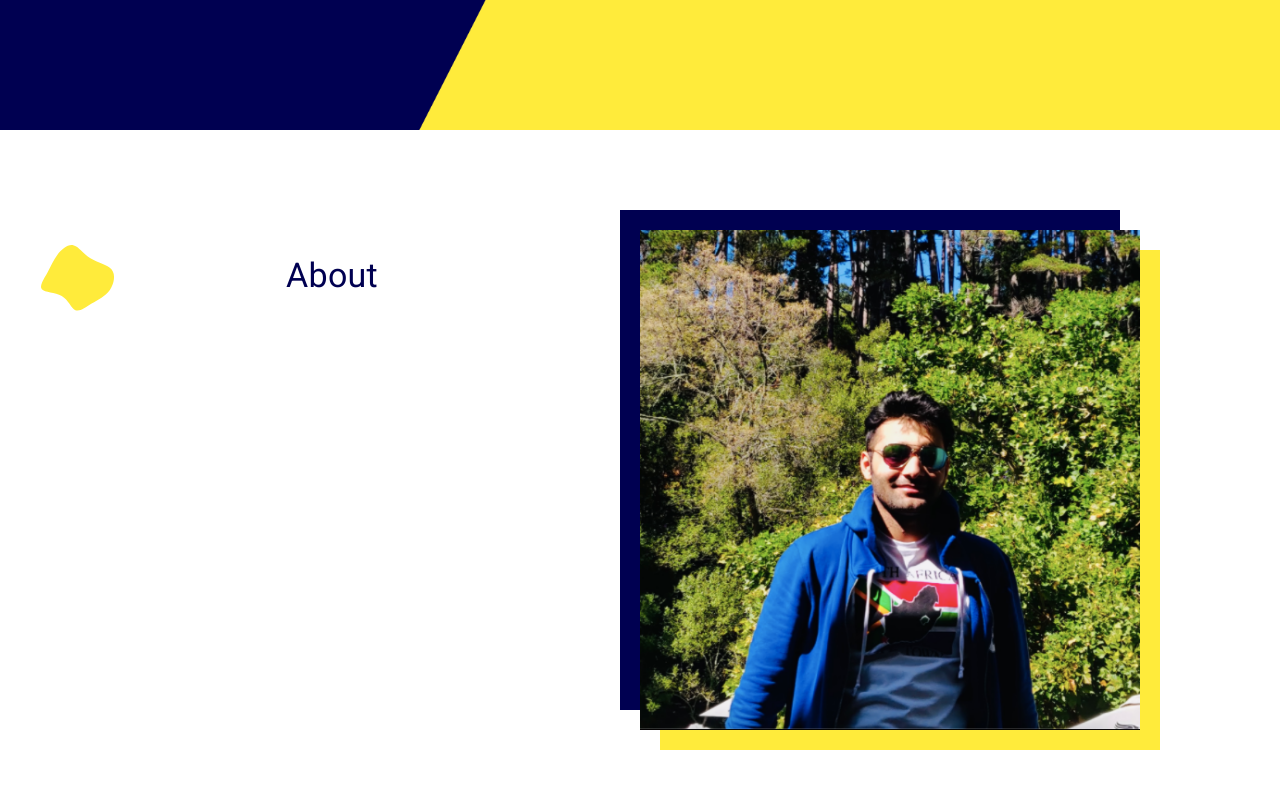
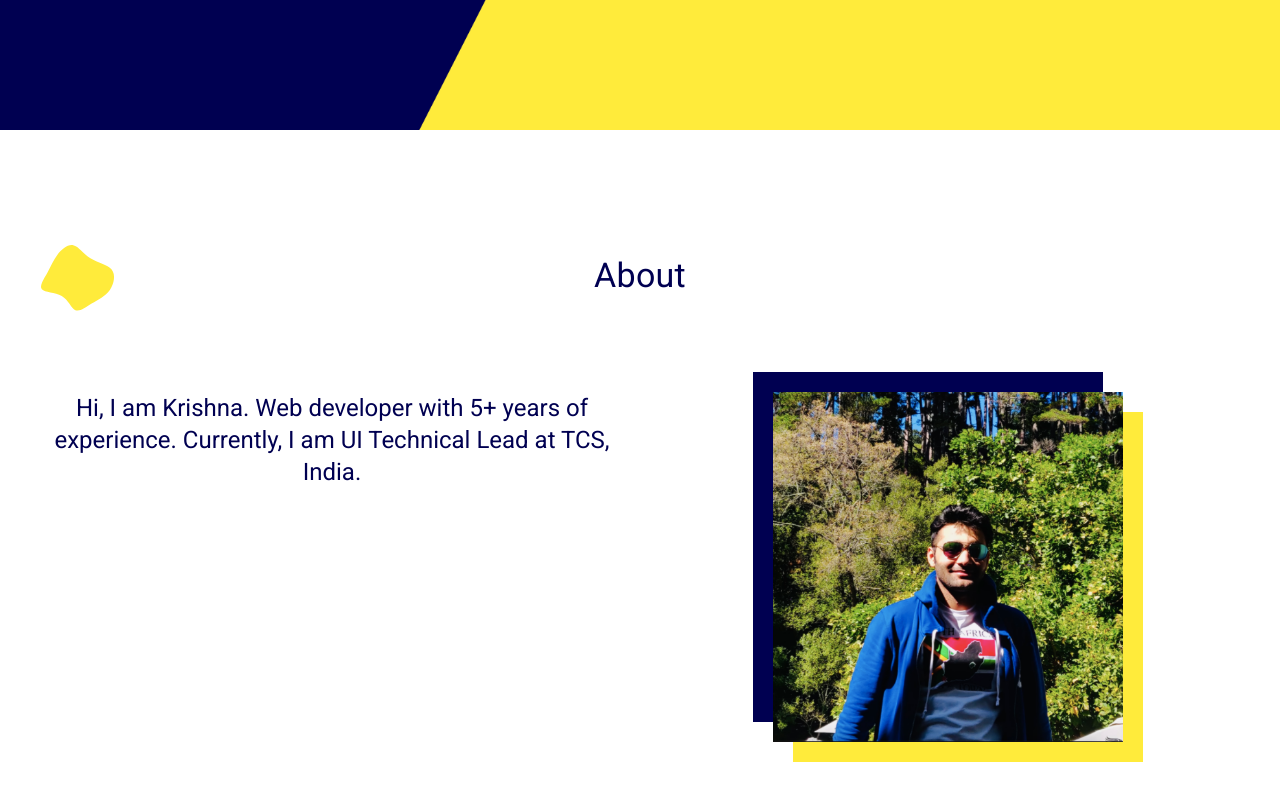
Before and after one commit to krishnatandon1208/KrishnaTandonProfile, a React (Create React App) app: page / in a window 1280 px wide. Shown: the part 670-1470 px from the top of the page. Built offline with nearby package versions, Linux system fonts and the light colour scheme.

Commit message:
about section updates

```diff
--- a/src/section/About.js
+++ b/src/section/About.js
@@ -11,14 +11,26 @@
 		padding: '100px 0'
 	},
 	abouttext: siteHeadingTitle,
+	aboutdetails: {
+		margin: '70px auto 0',
+		display: 'flex',
+		justifyContent: 'center',
+		color: `${blue}`,
+		'& > Typography': {
+			fontWeight: 'bold'
+		}
+	},
 	ktImg: {
-		width: '500px',
-		height: '500px',
+		width: '350px',
+		height: '350px',
 		boxShadow: `20px 20px 0 0 ${yellow}, -20px -20px 0 0 ${blue}`,
 		transition: '0.5s',
 		'&:hover': {
 			boxShadow: `-20px -20px 0 0 ${yellow}, 20px 20px 0 0 ${blue}`
-		}
+		},
+		margin: '70px auto 0',
+		display: 'flex',
+		justifyContent: 'center'
 	}
 });
 
@@ -29,16 +41,20 @@
 		<div className={classes.aboutSection}>
 			<Container>
 				<Grid container>
-					<Grid item xs={6} className={classes.abouttext}>
+					<Grid item xs={12} className={classes.abouttext}>
 						<Typography variant={'h4'} align="center">
 							About
 						</Typography>
 					</Grid>
-					<Grid item xs={false} lgUp={6}>
-						<Box display="flex" justifyContent="center">
-							<img src={KrishnaTandon} className={classes.ktImg} alt="Krishna Tandon" />
-						</Box>
+					<Grid item xs={6} className={classes.aboutdetails}>
+						<Typography variant={'h5'} align="center" fontWeight="fontWeightBold">
+							Hi, I am Krishna. Web developer with 5+ years of experience. Currently, I am UI Technical
+							Lead at TCS, India.
+						</Typography>
 					</Grid>
+					<Box component={Grid} md={6} display={{ xs: 'none', md: 'block' }}>
+						<img src={KrishnaTandon} className={classes.ktImg} alt="Krishna Tandon" />
+					</Box>
 				</Grid>
 			</Container>
 		</div>
```
Also changed, not shown: 1 other file (tests, documents, lock files or other folders).
